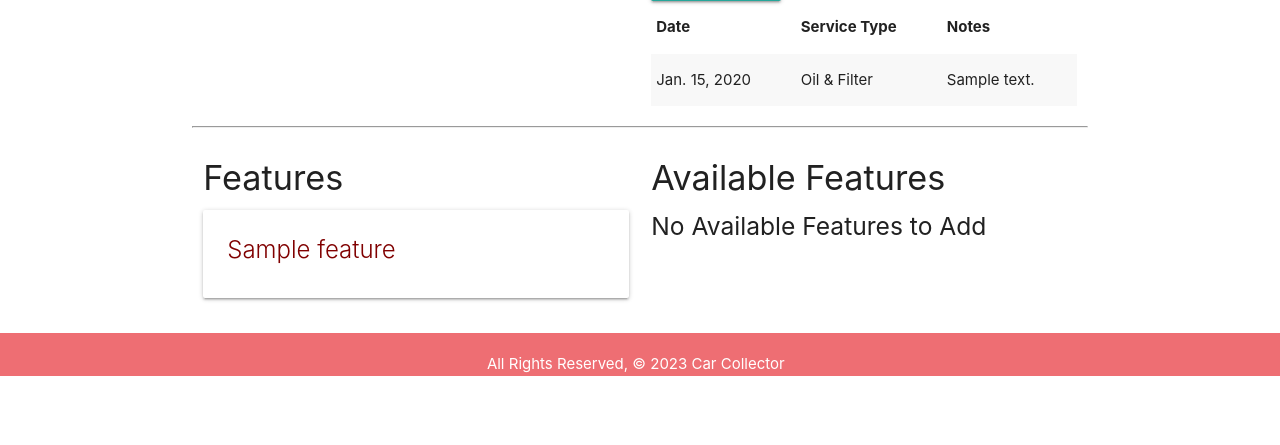
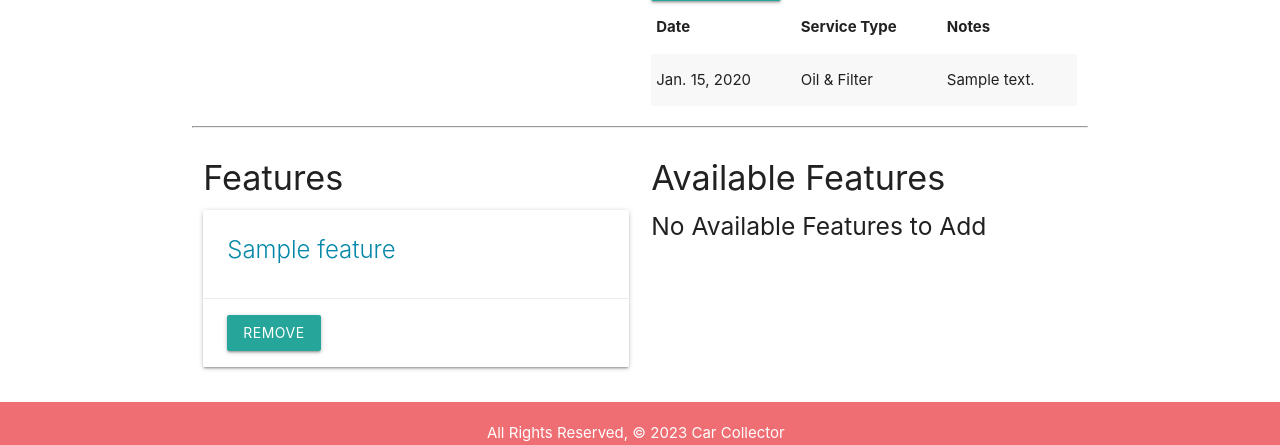
Before and after one commit to avilla13/Car-Collection, a Django app: page /cars/1/ in a window 1280 px wide. Shown: the part 514-959 px from the top of the page. Before the commit the page ends 890 px from the top, so only its background shows below. Run offline with Django 4.2, Linux system fonts and the light colour scheme; tables that the repository leaves empty hold one stand-in row (values such as "Sample post").

Commit message:
Add functionality to remove car features by unassociation in details page

```diff
--- a/main_app/templates/cars/detail.html
+++ b/main_app/templates/cars/detail.html
@@ -58,8 +58,14 @@
         <div class="card">
           <div class="card-content">
             <span class="card-title">
-              <span style="color: maroon">{{ feature.name }}</span>
+              <span style="color: rgb(5, 136, 169)">{{ feature.name }}</span>
             </span>
+          </div>
+          <div class="card-action">
+            <form action="{% url 'unassoc_feature' car.id feature.id %}" method="POST">
+              {% csrf_token %}
+              <button type="submit" class="btn">Remove</button>
+            </form>
           </div>
         </div>
       {% endfor %}
@@ -92,6 +98,7 @@
       <h5>No Available Features to Add</h5>
     {% endif %}
   </div>
+  <!-- End of Available Features -->
 </div>
 
 
--- a/main_app/urls.py
+++ b/main_app/urls.py
@@ -12,6 +12,8 @@ urlpatterns = [
     path('cars/<int:car_id>/add_service', views.add_service, name='add_service'),
     # Associate a feature with a car (M:M)
     path('cars/<int:car_id>/assoc_feature/<int:feature_id>/', views.assoc_feature, name='assoc_feature'),
+    # Un-associate a feature from a car (M:M)
+    path('cars/<int:car_id>/unassoc_feature/<int:feature_id>/', views.unassoc_feature, name='unassoc_feature'),
     # Beginning of Features (M:M)
     path('features/', views.FeatureList.as_view(), name='features_index'),
     path('features/<int:pk>/', views.FeatureDetail.as_view(), name='features_detail'),
--- a/main_app/views.py
+++ b/main_app/views.py
@@ -84,3 +84,8 @@ def assoc_feature(request, car_id, feature_id):
   # Note: You can pass a feature's id instead of the whole feature object
   Car.objects.get(id=car_id).features.add(feature_id)
   return redirect('detail', car_id=car_id)
+
+def unassoc_feature(request, car_id, feature_id):
+
+  Car.objects.get(id=car_id).features.remove(feature_id)
+  return redirect('detail', car_id=car_id)
```
